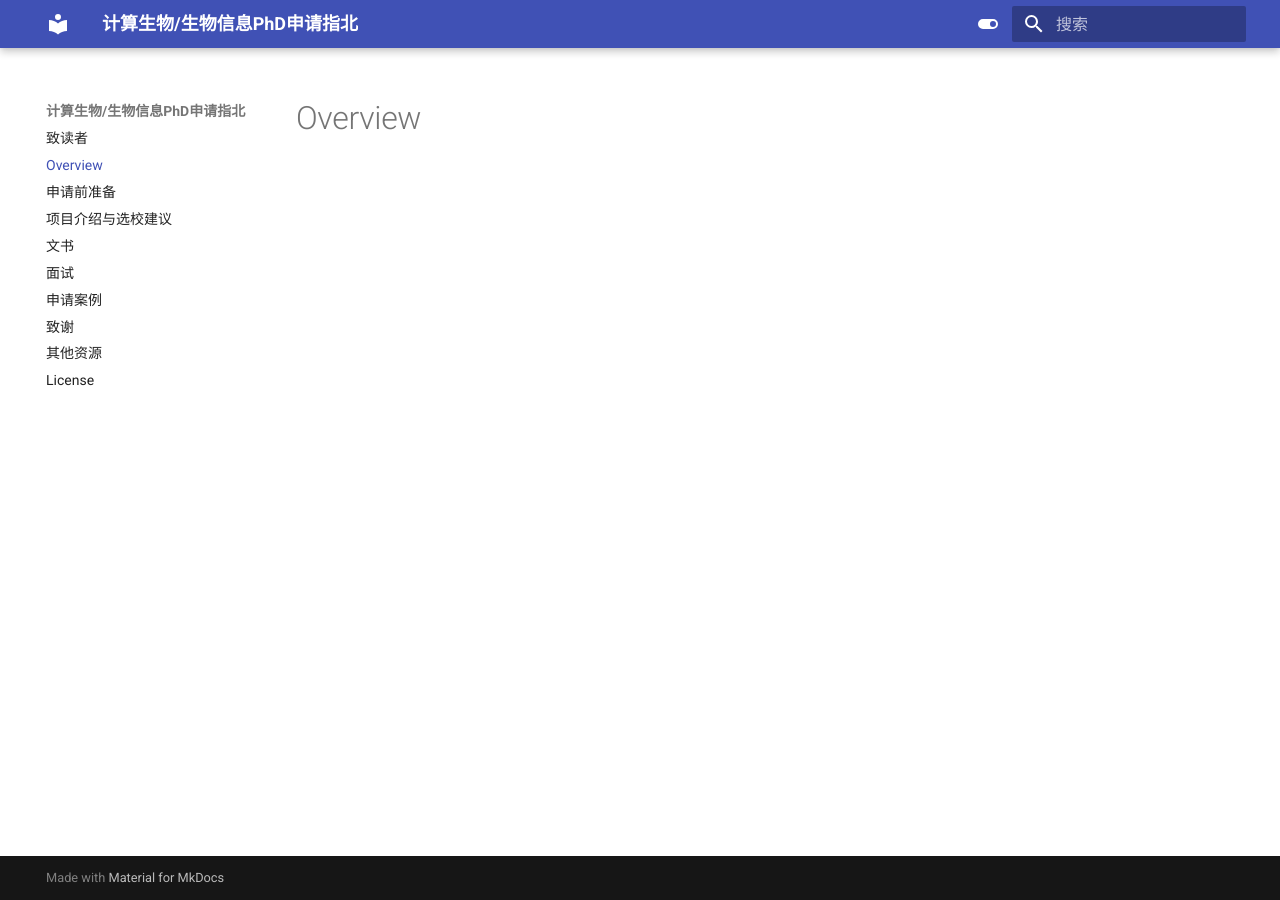
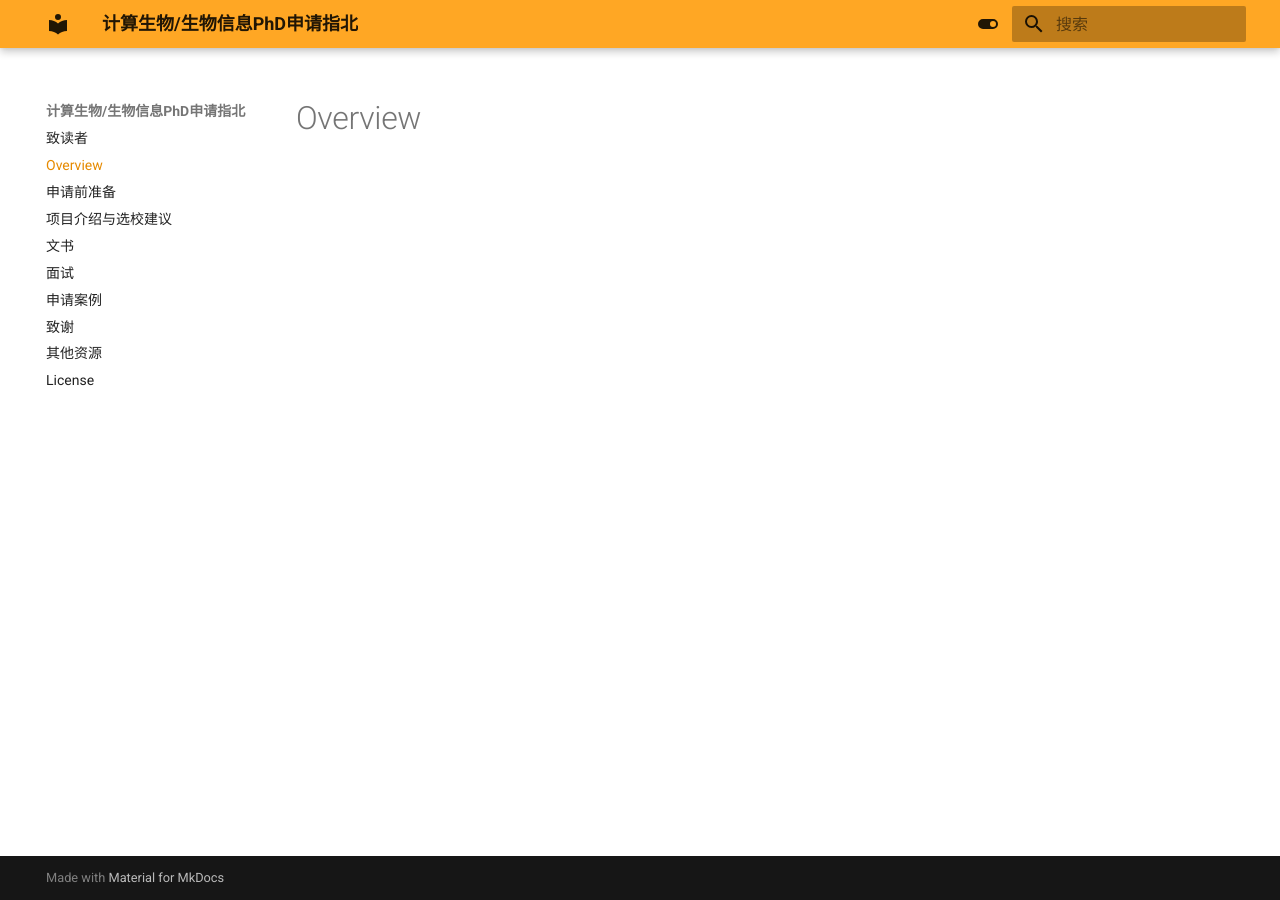
Before and after one commit to CompBio-PhD-cn/handbook, an MkDocs documentation site: the page built from docs/index.md, in a window 1280 px wide. Built offline with MkDocs 1.6.1 and Material for MkDocs 9.7.7, drawn with Linux system fonts in a browser that asks for light colours.

Commit message:
update mkdocs.yml

```diff
--- a/mkdocs.yml
+++ b/mkdocs.yml
@@ -6,8 +6,8 @@ theme:
 
     # Toggle light mode
     - scheme: default
-      primary: indigo
-      accent: indigo
+      primary: orange
+      accent: orange
       toggle:
         icon: material/toggle-switch
         name: Switch to light mode
```
